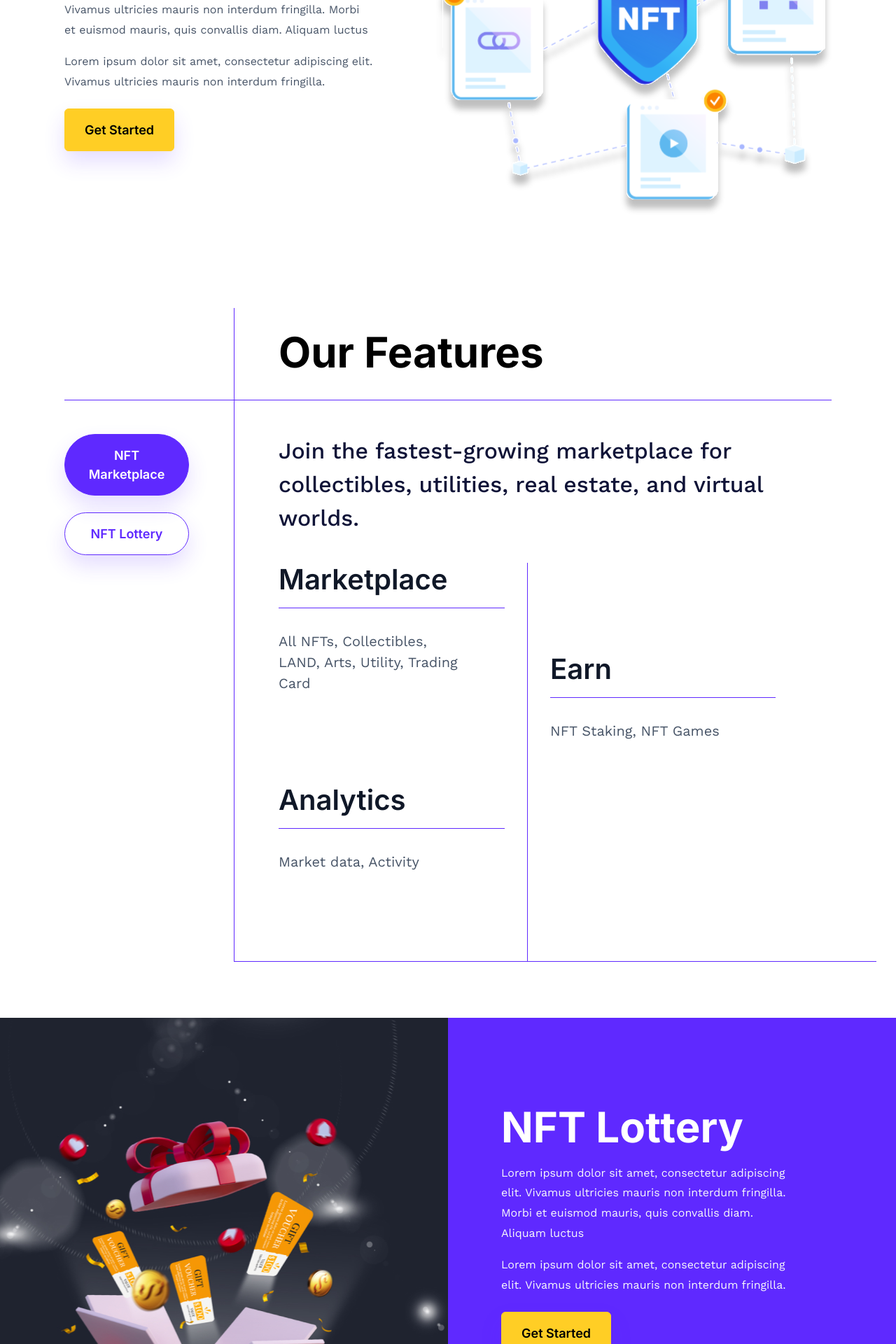
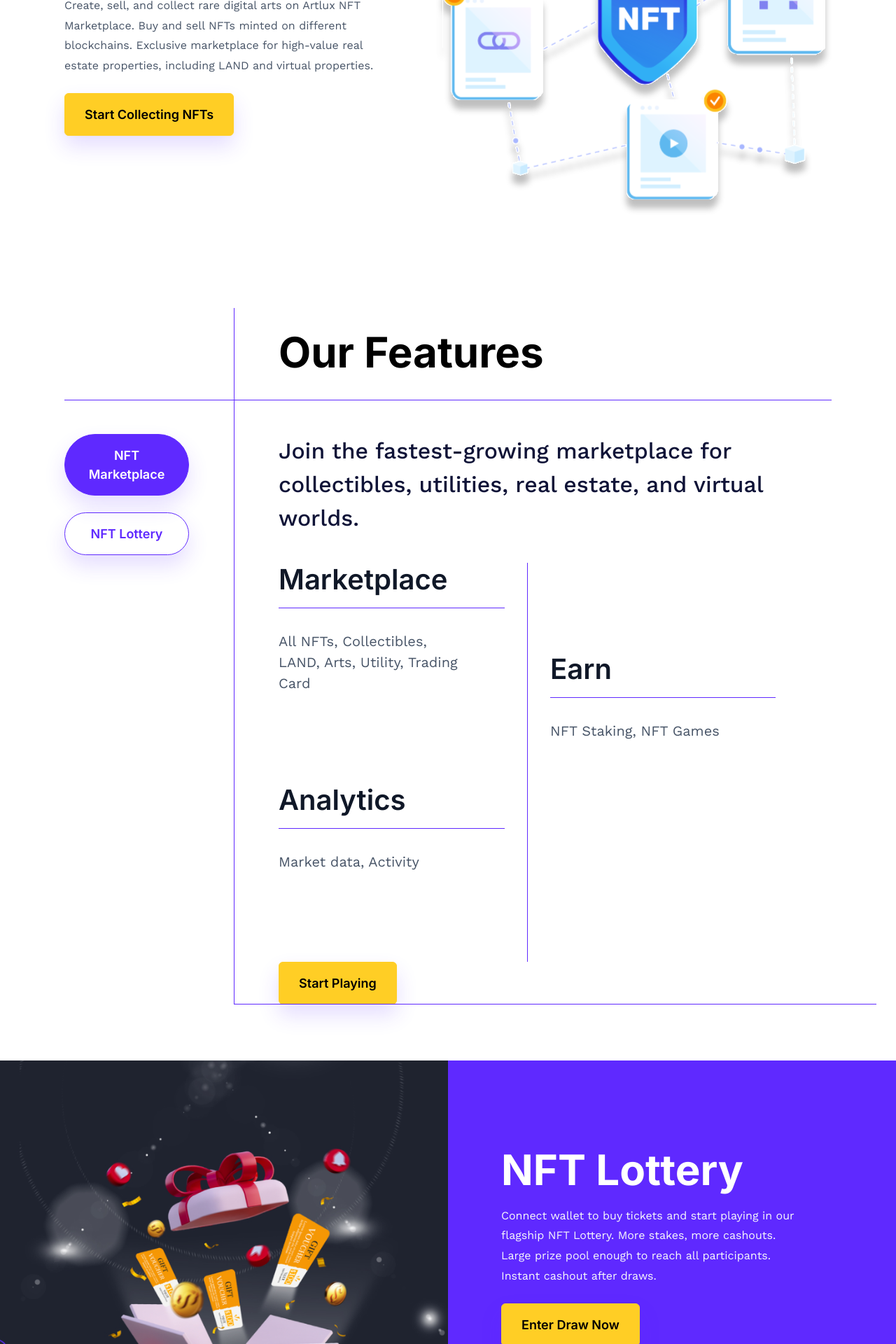
Before and after one commit to sunshine-web-coder/artlux, a React (Vite) app: page / in a window 1280 px wide. Shown: the part 1260-3180 px from the top of the page at 70% size. Built offline with nearby package versions, Linux system fonts and the light colour scheme.

Commit message:
feature back edit

```diff
--- a/src/components/Artlux/index.jsx
+++ b/src/components/Artlux/index.jsx
@@ -14,10 +14,9 @@ const Artlux = () => {
                 <div className="col-lg-6 col-xl-5">
                     <div className="artlux-content lh-lg">
                         <h3 className="fs-4xl fs-lg-6xl text-black fw-bold mb-3">Artlux token</h3>
-                        <p>Lorem ipsum dolor sit amet, consectetur adipiscing elit. Vivamus ultricies mauris non interdum fringilla. Morbi et euismod mauris, quis convallis diam. Aliquam luctus</p>
-                        <p>Lorem ipsum dolor sit amet, consectetur adipiscing elit. Vivamus ultricies mauris non interdum fringilla.</p>
+                        <p>Artlux Token (ATX) is a BEP20 token built to scale and power the Artlux ecosystem. Explore the Artlux present and future universe with the Artlux Token (ATX). Buy and sell NFTs, participate in lotteries, pay for fees, and earn more on Artlux using the $ATX token.</p>
                         <div className="mt-4">
-                            <a href='#' className="btn btn-warning">Learn More</a>
+                            <a href='#' className="btn btn-warning">Buy Artlux Now</a>
                         </div>
                     </div>
                 </div>
--- a/src/components/Cta/index.jsx
+++ b/src/components/Cta/index.jsx
@@ -34,10 +34,9 @@ const Cta = () => {
                 <div className="col-lg-6 col-xl-5">
                     <div className="cta-content lh-lg">
                         <h3 className="fs-4xl fs-lg-6xl text-black fw-bold mb-3">NFT  Marketplace</h3>
-                        <p>Lorem ipsum dolor sit amet, consectetur adipiscing elit. Vivamus ultricies mauris non interdum fringilla. Morbi et euismod mauris, quis convallis diam. Aliquam luctus</p>
-                        <p>Lorem ipsum dolor sit amet, consectetur adipiscing elit. Vivamus ultricies mauris non interdum fringilla.</p>
+                        <p>Create, sell, and collect rare digital arts on Artlux NFT Marketplace. Buy and sell NFTs minted on different blockchains. Exclusive marketplace for high-value real estate properties, including LAND and virtual properties.</p>
                         <div className="mt-4">
-                            <a href='#' className="btn btn-warning">Get Started</a>
+                            <a href='#' className="btn btn-warning">Start Collecting NFTs</a>
                         </div>
                     </div>
                 </div>
--- a/src/components/Faq/index.jsx
+++ b/src/components/Faq/index.jsx
@@ -4,28 +4,24 @@ import Accordion from 'react-bootstrap/Accordion';
 const Faq = () => {
     const data = [
         {
-            title: "Lorem ipsum dolor sit amet, consectetur",
-            content: "Lorem ipsum dolor sit amet, consectetur adipiscing elit. Vivamus ultricies mauris non interdum fringilla. Morbi et euismod mauris, quis convallis diam. Aliquam luctus",
+            title: "What is the Artlux Token?",
+            content: "Artlux Token is the utility token of the Artlux ecosystem used to pay for transactions and rewards and also maintain liquidity on Artlux. Artlux Token (ATX) is a BEP20 token, making it compatible with the Ethereum Virtual Machine.",
         },
         {
-            title: "Lorem ipsum dolor sit amet, consectetur",
-            content: "Lorem ipsum dolor sit amet, consectetur adipiscing elit. Vivamus ultricies mauris non interdum fringilla. Morbi et euismod mauris, quis convallis diam. Aliquam luctus",
+            title: "What is Artlux NFT Lottery?",
+            content: "Artlux NFT Lottery is a program designed to boost the earning potential of NFT artists on Artlux. NFT creators and collectors earn additional passive income by staking their idle NFTs in a draw and earning more tokens in the process if they win.",
         },
         {
-            title: "Lorem ipsum dolor sit amet, consectetur",
-            content: "Lorem ipsum dolor sit amet, consectetur adipiscing elit. Vivamus ultricies mauris non interdum fringilla. Morbi et euismod mauris, quis convallis diam. Aliquam luctus",
+            title: "What is Artlux NFT real estate?",
+            content: "Artlux is leading the new wave of NFT real estate. On the Artlux NFT marketplace, you can buy real estate properties, including LAND and tokenized/virtual properties using the Artlux or Binance tokens. You can build/develop your LAND and resell at a fair market value still on the Artlux NFT marketplace.",
         },
         {
-            title: "Lorem ipsum dolor sit amet, consectetur",
-            content: "Lorem ipsum dolor sit amet, consectetur adipiscing elit. Vivamus ultricies mauris non interdum fringilla. Morbi et euismod mauris, quis convallis diam. Aliquam luctus",
+            title: "What is Artlux Token tokenomics?",
+            content: "Artlux has a total supply of 1 million ATX tokens with a decimal of eighteen. ",
         },
         {
-            title: "Lorem ipsum dolor sit amet, consectetur",
-            content: "Lorem ipsum dolor sit amet, consectetur adipiscing elit. Vivamus ultricies mauris non interdum fringilla. Morbi et euismod mauris, quis convallis diam. Aliquam luctus",
-        },
-        {
-            title: "Lorem ipsum dolor sit amet, consectetur",
-            content: "Lorem ipsum dolor sit amet, consectetur adipiscing elit. Vivamus ultricies mauris non interdum fringilla. Morbi et euismod mauris, quis convallis diam. Aliquam luctus",
+            title: "Where to buy Artlux Tokens and NFTs",
+            content: "Artlux NFTs are purchased on Artlux’s NFT marketplace available on its official website/platform. On the other hand, the Artlux Token can be purchased via a whitelisted crypto exchange or directly from Artlux official liquidity pool. More information on purchasing the Artlux Token will be announced on Artlux’s blog.",
         },
     ]
   return (
@@ -42,15 +38,9 @@ const Faq = () => {
                             <>
                             <h3 className="faq-number"><span>{i+1}</span></h3>
                             <Accordion.Item key={i} eventKey={i}>
-                                <Accordion.Header>Lorem ipsum dolor sit amet, consectetur</Accordion.Header>
+                                <Accordion.Header>{item.title}</Accordion.Header>
                                 <Accordion.Body>
-                                Lorem ipsum dolor sit amet, consectetur adipiscing elit, sed do
-                                eiusmod tempor incididunt ut labore et dolore magna aliqua. Ut enim ad
-                                minim veniam, quis nostrud exercitation ullamco laboris nisi ut
-                                aliquip ex ea commodo consequat. Duis aute irure dolor in
-                                reprehenderit in voluptate velit esse cillum dolore eu fugiat nulla
-                                pariatur. Excepteur sint occaecat cupidatat non proident, sunt in
-                                culpa qui officia deserunt mollit anim id est laborum.
+                                {item.content}
                                 </Accordion.Body>
                             </Accordion.Item>
                             </>
--- a/src/components/Features/index.jsx
+++ b/src/components/Features/index.jsx
@@ -57,6 +57,7 @@ const Features = () => {
                   </div>
                 </div>
               </div>
+              <a href='#' className="btn btn-warning">Start Collecting</a>
             </div>
           ) : (
             <div className="col-lg-9 features-section-line">
@@ -113,6 +114,7 @@ const Features = () => {
                   </div>
                 </div>
               </div>
+              <a href='#' className="btn btn-warning">Start Playing</a>
             </div>
           )}
         </div>
--- a/src/components/Lottery/index.jsx
+++ b/src/components/Lottery/index.jsx
@@ -13,10 +13,9 @@ const Lottery = () => {
                     <div className="lottery-content py-5 lh-lg px-3 px-xl-6">
                         <h3 className="fs-4xl fs-lg-6xl text-white fw-bold mb-3">NFT  Lottery</h3>
                         <div className="lottery-description mb-4">
-                            <p>Lorem ipsum dolor sit amet, consectetur adipiscing elit. Vivamus ultricies mauris non interdum fringilla. Morbi et euismod mauris, quis convallis diam. Aliquam luctus</p>
-                            <p>Lorem ipsum dolor sit amet, consectetur adipiscing elit. Vivamus ultricies mauris non interdum fringilla.</p>
+                            <p>Connect wallet to buy tickets and start playing in our flagship NFT Lottery. More stakes, more cashouts. Large prize pool enough to reach all participants. Instant cashout after draws.</p>
                         </div>
-                        <a href='#' className="btn btn-warning">Get Started</a>
+                        <a href='#' className="btn btn-warning">Enter Draw Now</a>
                     </div>
                 </div>
             </div>
```
